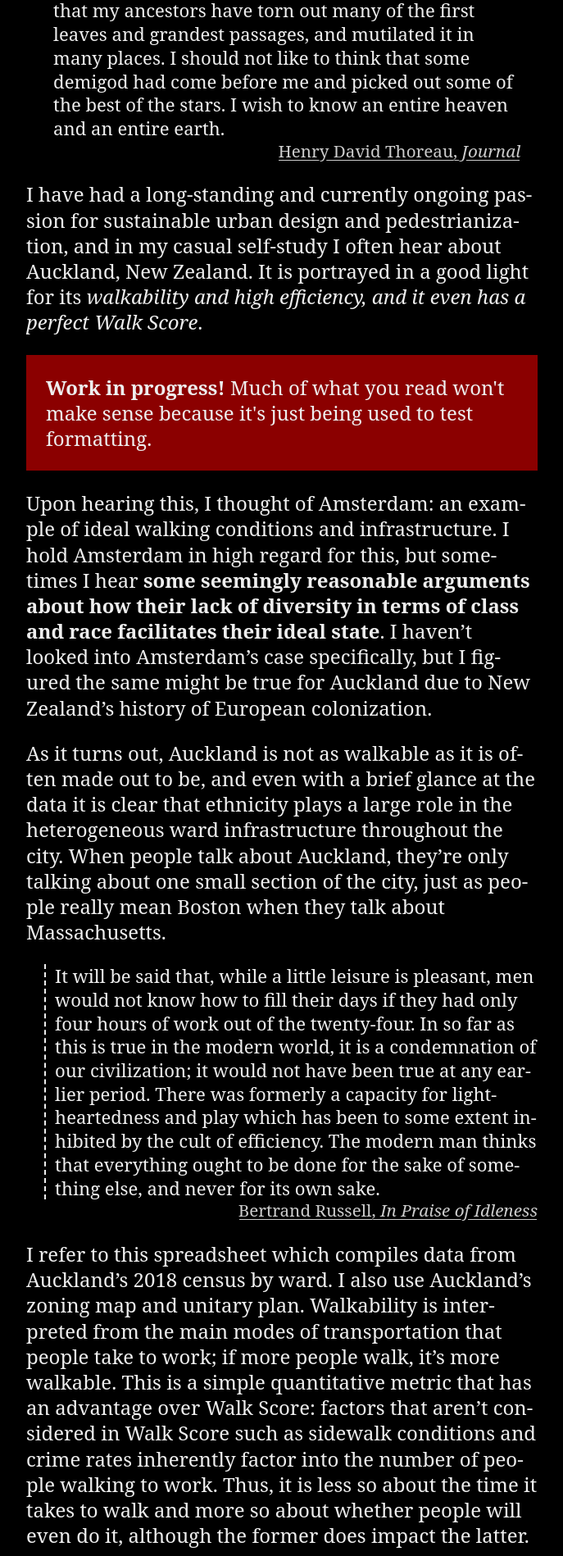
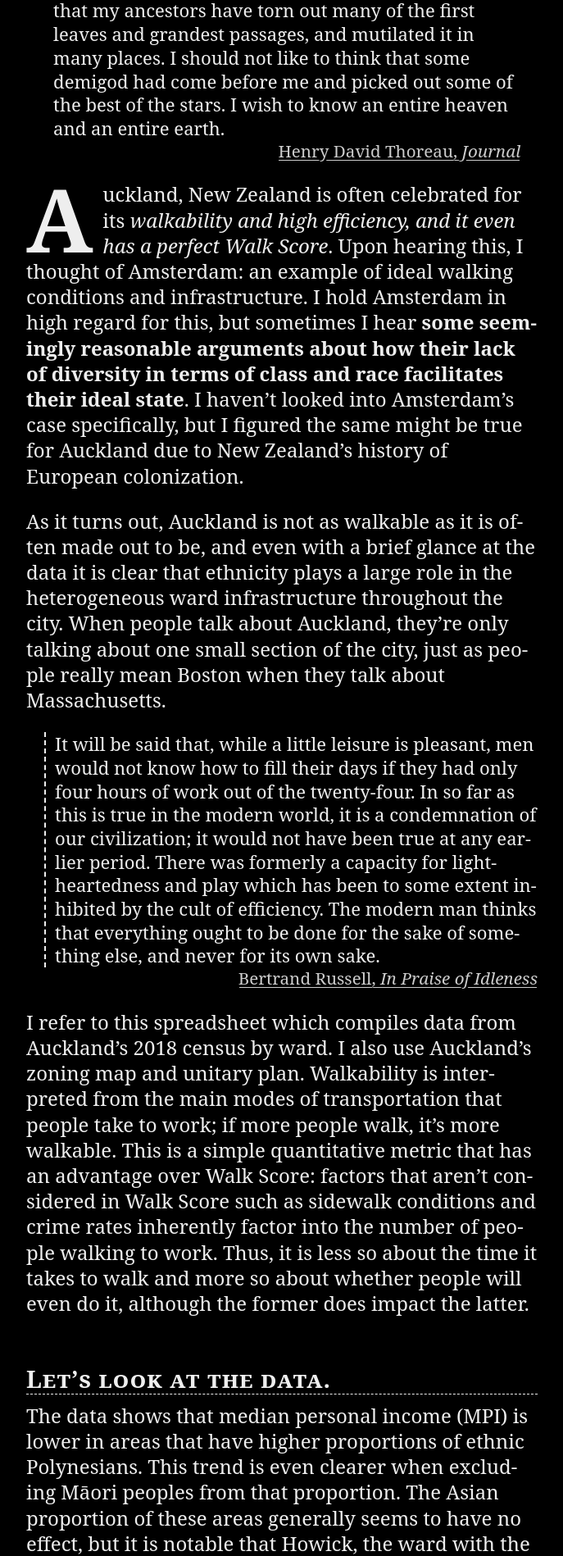
Before and after one commit to julianjarjour/julianjarjour.github.io, a Jekyll site: the page built from index.md, in a window 1280 px wide. Shown: the part 356-2254 px from the top of the page at 82% size, without its empty margins (296-983 px from the left). Built offline with Jekyll 4.4.1, drawn with Linux system fonts in a browser that asks for light colours; some of the changed text lies outside the part shown.

Commit message:
dropcaps and who knows

```diff
--- a/404.html
+++ b/404.html
@@ -1,10 +1,8 @@
 <!doctype html>
-<html lang='{{ site.lang | default: "en-US" }}'>
+<html lang='en-US'>
   <head>
     <meta name="viewport" content="width=device-width,initial-scale=1">
     <meta charset="utf-8">
-    <meta name="referrer" content="no-referrer">
-    <meta name="description" content="{{ page.description }}">
     <title>404 - julian jarjour</title>
     <link rel="icon" type="image/x-icon" href="/favicon.ico">
 <style>
--- a/_layouts/base.html
+++ b/_layouts/base.html
@@ -3,7 +3,7 @@
   <head>
     <meta name="viewport" content="width=device-width,initial-scale=1">
     <meta charset="utf-8">
-    <meta name="referrer" content="no-referrer">
+    <meta name="referrer" content="strict-origin-when-cross-origin">
     <meta name="description" content="{{ page.description }}">
     {% if page.title %}<title>{{ page.title }} - {{ site.title }}</title>{% else %}<title>{{ site.title }}</title>{% endif %}
     <link rel="stylesheet" href='{{ "/main.css" | relative_url }}'>
--- a/_sass/base.scss
+++ b/_sass/base.scss
@@ -1,3 +1,11 @@
+.dc {
+  font-size: 4.5rem;
+  margin-top: .2rem;
+  line-height: .76;
+  float: left;
+  margin-right: .5rem;
+  font-weight: 800;
+}
 blockquote {
   margin: 1em 0 0 1em;
   font-size: 92%;
--- a/index.md
+++ b/index.md
@@ -6,9 +6,7 @@
 <blockquote class="epigraph">I take infinite pains to know all the phenomena of the spring, for instance, thinking that I have here the entire poem, and then, to my chagrin, I hear that it is but an imperfect copy that I possess and have read, that my ancestors have torn out many of the first leaves and grandest passages, and mutilated it in many places. I should not like to think that some demigod had come before me and picked out some of the best of the stars. I wish to know an entire heaven and an entire earth.</blockquote>
 <figcaption><a href="https://thoreau.library.ucsb.edu/writings_journals_pdfs/TMS20newTR.pdf" target="_blank">Henry David Thoreau, <cite>Journal</cite></a></figcaption>
 </figure>
-I have had a long-standing and currently ongoing passion for sustainable urban design and pedestrianization, and in my casual self-study I often hear about Auckland, New Zealand. It is portrayed in a good light for its *walkability and high efficiency, and it even has a perfect Walk Score*.
-<div class="notice"><strong>Work in progress!</strong> Much of what you read won't make sense because it's just being used to test formatting.</div>
-Upon hearing this, I thought of Amsterdam: an example of ideal walking conditions and infrastructure. I hold Amsterdam in high regard for this, but sometimes I hear **some seemingly reasonable arguments about how their lack of diversity in terms of class and race facilitates their ideal state**. I haven’t looked into Amsterdam's case specifically, but I figured the same might be true for Auckland due to New Zealand’s history of European colonization.
+<span class="dc">A</span>uckland, New Zealand is often celebrated for its *walkability and high efficiency, and it even has a perfect Walk Score*. Upon hearing this, I thought of Amsterdam: an example of ideal walking conditions and infrastructure. I hold Amsterdam in high regard for this, but sometimes I hear **some seemingly reasonable arguments about how their lack of diversity in terms of class and race facilitates their ideal state**. I haven’t looked into Amsterdam's case specifically, but I figured the same might be true for Auckland due to New Zealand’s history of European colonization.
 
 As it turns out, Auckland is not as walkable as it is often made out to be, and even with a brief glance at the data it is clear that ethnicity plays a large role in the heterogeneous ward infrastructure throughout the city. When people talk about Auckland, they’re only talking about one small section of the city, just as people really mean Boston when they talk about Massachusetts.
 <figure>
@@ -34,7 +32,7 @@
 <blockquote class="epigraph">[P]olitical language has to consist largely of euphemism, question-begging and sheer cloudy vagueness. Defenceless villages are bombarded from the air, the inhabitants driven out into the countryside, the cattle machine-gunned, the huts set on fire with incendiary bullets: this is called pacification. Millions of peasants are robbed of their farms and sent trudging along the roads with no more than they can carry: this is called transfer of population or rectification of frontiers. People are imprisoned for years without trial, or shot in the back of the neck or sent to die of scurvy in Arctic lumber camps: this is called elimination of unreliable elements. Such phraseology is needed if one wants to name things without calling up mental pictures of them.</blockquote>
 <figcaption><a href="https://orwell.ru/library/essays/politics/english/e_polit" target="_blank">George Orwell, <cite>Poltiics and the English Language</cite></a></figcaption>
 </figure>
-Manukau and Manurewa-Papakura have the lowest MPIs, lowest walkabilities, and highest polynesian populations. On top of this, they also have the highest percentage of unqualified people. The presence of industrial zones in these areas contributes to noise pollution, air pollution, and lowered aesthetics, all of which contribute to worse mental health. Disadvantaged neighborhoods have been found to have worse aesthetics, but typically they have better street connectivity, and by extension, walkability. So why are these disadvantaged wards so poor in terms of their walkability?
+<span class="dc">M</span>anukau and Manurewa-Papakura have the lowest MPIs, lowest walkabilities, and highest polynesian populations. On top of this, they also have the highest percentage of unqualified people. The presence of industrial zones in these areas contributes to noise pollution, air pollution, and lowered aesthetics, all of which contribute to worse mental health. Disadvantaged neighborhoods have been found to have worse aesthetics, but typically they have better street connectivity, and by extension, walkability. So why are these disadvantaged wards so poor in terms of their walkability?
 
 This comes down to state housing developments. To accommodate for (and “integrate”) the poorest citizens—often Māori—several government schemes were hatched to produce high quality affordable housing. Much of these state housing suburbs were built right after World War II, and most of them, as you would guess, are in the eastern and southeastern parts of Auckland where we see the highest concentration of polynesians. These developments worked well enough for their purposes, but their efficiency cannot come close to apartment buildings. So many of these suburbs were built, contributing greatly to sprawl and spreading the city out to the unwalkable state it is in now. By comparison, disadvantaged neighborhoods in the United States are colloquially referred to as the “inner city” or the “ghetto” and are made up almost exclusively of apartment buildings. This may explain the inconsistency in findings.
 
```
